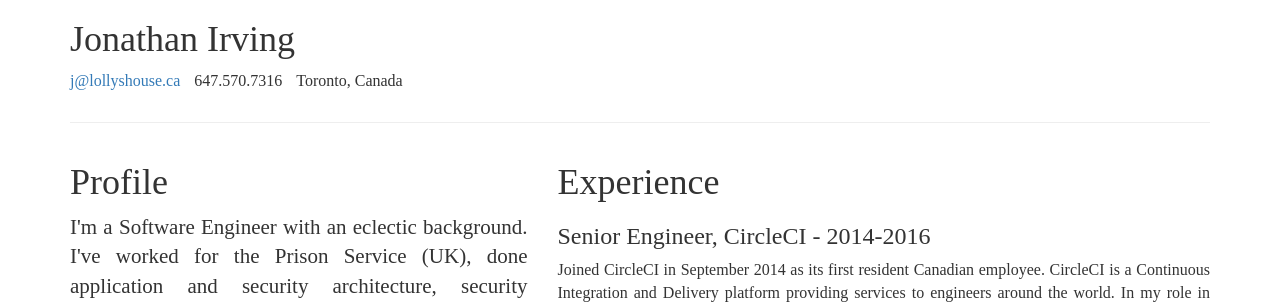
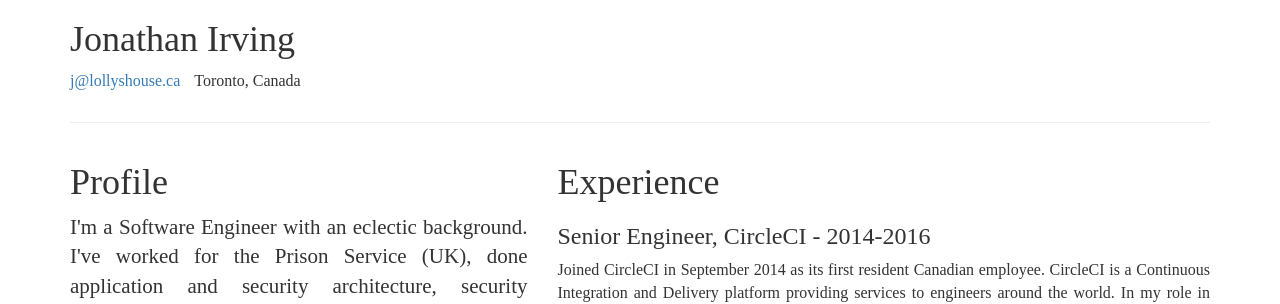
Before and after one commit to j0ni/j0ni.github.io, a Jekyll site: the page built from resume.html, in a window 1280 px wide and 900 px high. Shown: the top 304 px of the window. Built offline with Jekyll 4.4.1, drawn with Linux system fonts in a browser that asks for light colours; some web fonts are replaced.

Commit message:
Ditch phone number

```diff
--- a/resume.html
+++ b/resume.html
@@ -7,7 +7,6 @@ layout: simple
       <h1 id="name">Jonathan Irving</h1>
       <ul class="list-inline">
         <li><a href="mailto:j@lollyshouse.ca">j@lollyshouse.ca</a><br></li>
-        <li><span class="phone">647.570.7316</span><br></li>
         <li>Toronto, Canada</li>
       </ul>
     </header>
```
